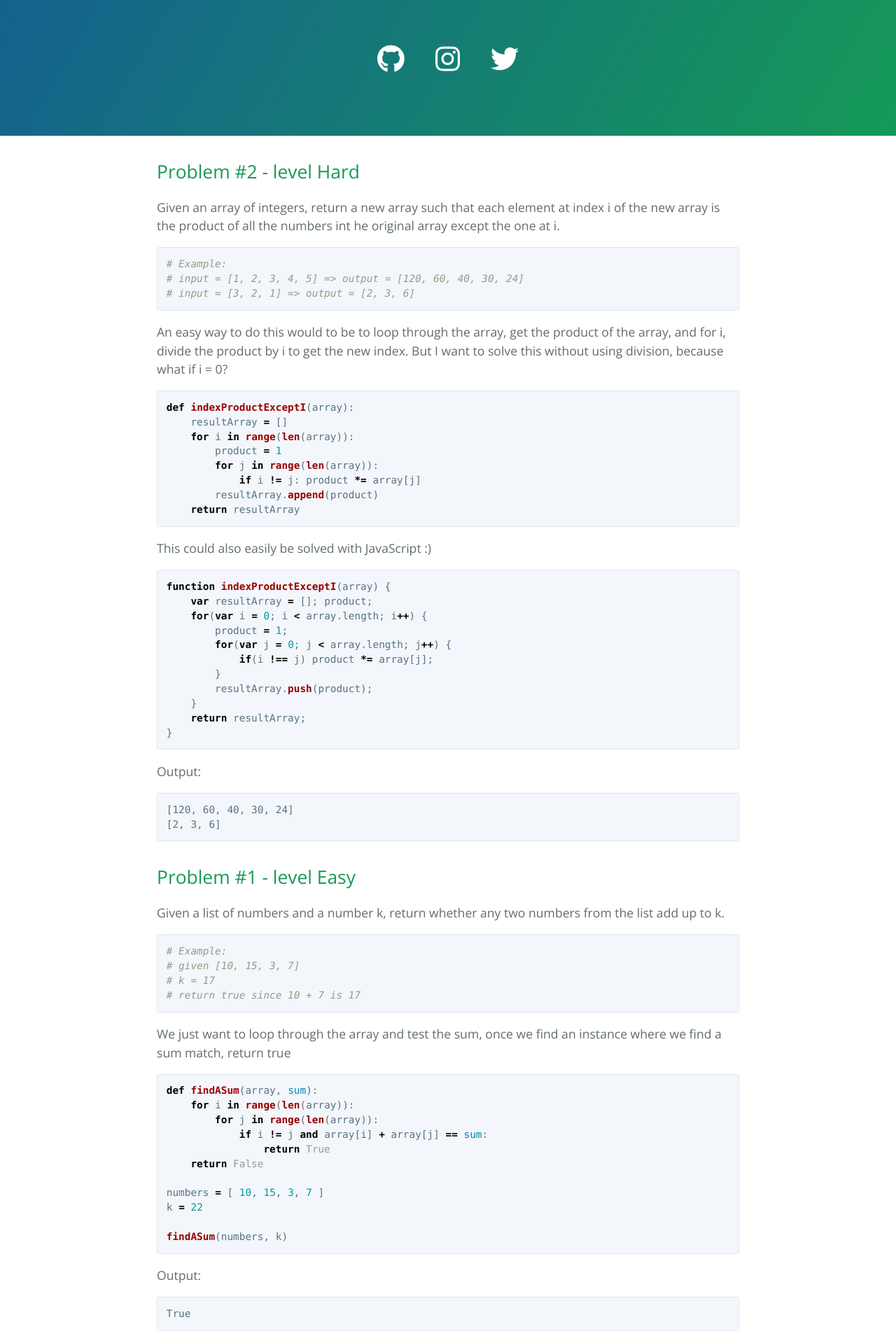
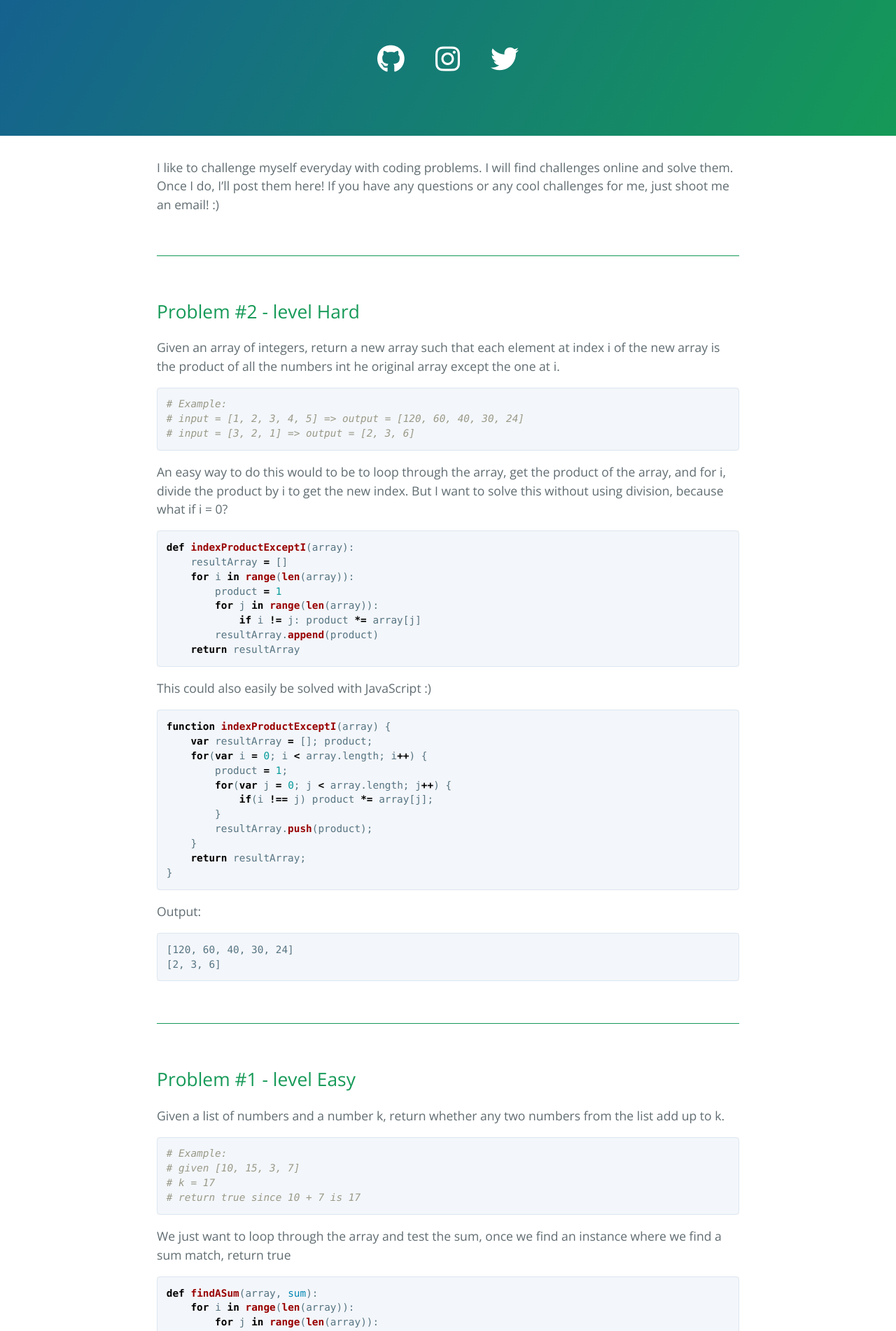
Before and after one commit to ArelySkywalker/ArelySkywalker.github.io_ARCHIVE, a Jekyll site: the page built from code.md, in a window 1280 px wide. Shown: the part 454-2356 px from the top of the page at 70% size. Built offline with Jekyll 4.4.1, drawn with Linux system fonts in a browser that asks for light colours; nearby versions of some CDN libraries.

Commit message:
new template for code

```diff
--- /dev/null
+++ b/_layouts/code.html
@@ -0,0 +1,59 @@
+<!DOCTYPE html>
+<html lang="{{ site.lang | default: "en-US" }}">
+  <head>
+
+    {% if site.google_analytics %}
+      <script async src="https://www.googletagmanager.com/gtag/js?id={{ site.google_analytics }}"></script>
+      <script>
+        window.dataLayer = window.dataLayer || [];
+        function gtag(){dataLayer.push(arguments);}
+        gtag('js', new Date());
+        gtag('config', '{{ site.google_analytics }}');
+      </script>
+    {% endif %}
+    <meta charset="UTF-8">
+
+    <script src="https://use.fontawesome.com/0e431558c3.js"></script>
+
+{% seo %}
+    <meta name="viewport" content="width=device-width, initial-scale=1">
+    <meta name="theme-color" content="#157878">
+    <meta name="apple-mobile-web-app-status-bar-style" content="black-translucent">
+    <link rel="stylesheet" href="{{ '/assets/css/style.css?v=' | append: site.github.build_revision | relative_url }}">
+  </head>
+  <body>
+    <a id="skip-to-content" href="#content">Skip to the content.</a>
+
+    <header class="page-header" role="banner">
+      <h1 class="project-name">{{ page.title | default: site.title | default: site.github.repository_name }}</h1>
+      <h2 class="project-occupation">{{ site.occupation }}</h2>
+      <h2 class="project-tagline">{{ page.description | default: site.description | default: site.github.project_tagline }}</h2>
+      {% if site.github.is_project_page %}
+        <a href="{{ site.github.repository_url }}" class="btn">View on GitHub</a>
+      {% endif %}
+
+      <ul class="menu">
+          <li><a href="about.html" class="btn">About Me</a></li>
+          <li><a href="resume.html" class="btn">Resume</a></li>
+          <li><a href="code.html" class="btn">Daily Coding Problems</a></li>
+          <li><a href="mailto:arelymts@gmail.com" class="btn">Say Hello</a></li>
+      </ul>
+      <ul class="menu">
+        <li><a class="social" href="https://github.com/ArelySkywalker" target="_blank"><i class="fa fa-github" aria-hidden="true"></i></a></li>
+        <li><a class="social" href="https://www.instagram.com/arelyskywalker/" target="_blank"><i class="fa fa-instagram" aria-hidden="true"></i></a></li>
+        <li><a class="social" href="https://twitter.com/ArelySkywalker" target="_blank"><i class="fa fa-twitter" aria-hidden="true"></i></a></li>
+    </ul>
+    </header>
+
+    <main id="code" class="main-content" role="main">
+      {{ content }}
+
+      <footer class="site-footer">
+        {% if site.github.is_project_page %}
+          <span class="site-footer-owner"><a href="{{ site.github.repository_url }}">{{ site.github.repository_name }}</a> is maintained by <a href="{{ site.github.owner_url }}">{{ site.github.owner_name }}</a>.</span>
+        {% endif %}
+        <span class="site-footer-credits">Made with <i class="fa fa-heart" aria-hidden="true"></i> with Jekyll.</span>
+      </footer>
+    </main>
+  </body>
+</html>
--- a/assets/css/style.scss
+++ b/assets/css/style.scss
@@ -11,6 +11,10 @@
     }
 }
 
-#todays-coding-challenge         { border: 1px solid; margin-top: 80px; padding-top: 80px; }
+main#code                       {
+    h2                          {  border-top: 1px solid; margin-top: 60px; padding-top: 60px; }
+}
+
+#todays-coding-challenge         { border-top: 1px solid; margin-top: 80px; padding-top: 80px; }
 
 .site-footer-credits            { text-align: center; }
--- a/code.md
+++ b/code.md
@@ -1,8 +1,10 @@
 ---
-layout: default
+layout: code
 title: Daily Coding Problems
 description: My specialties and skills
 ---
+
+I like to challenge myself everyday with coding problems. I will find challenges online and solve them. Once I do, I'll post them here! If you have any questions or any cool challenges for me, just shoot me an email! :)
 
 ## Problem #2 - level Hard
 
```
